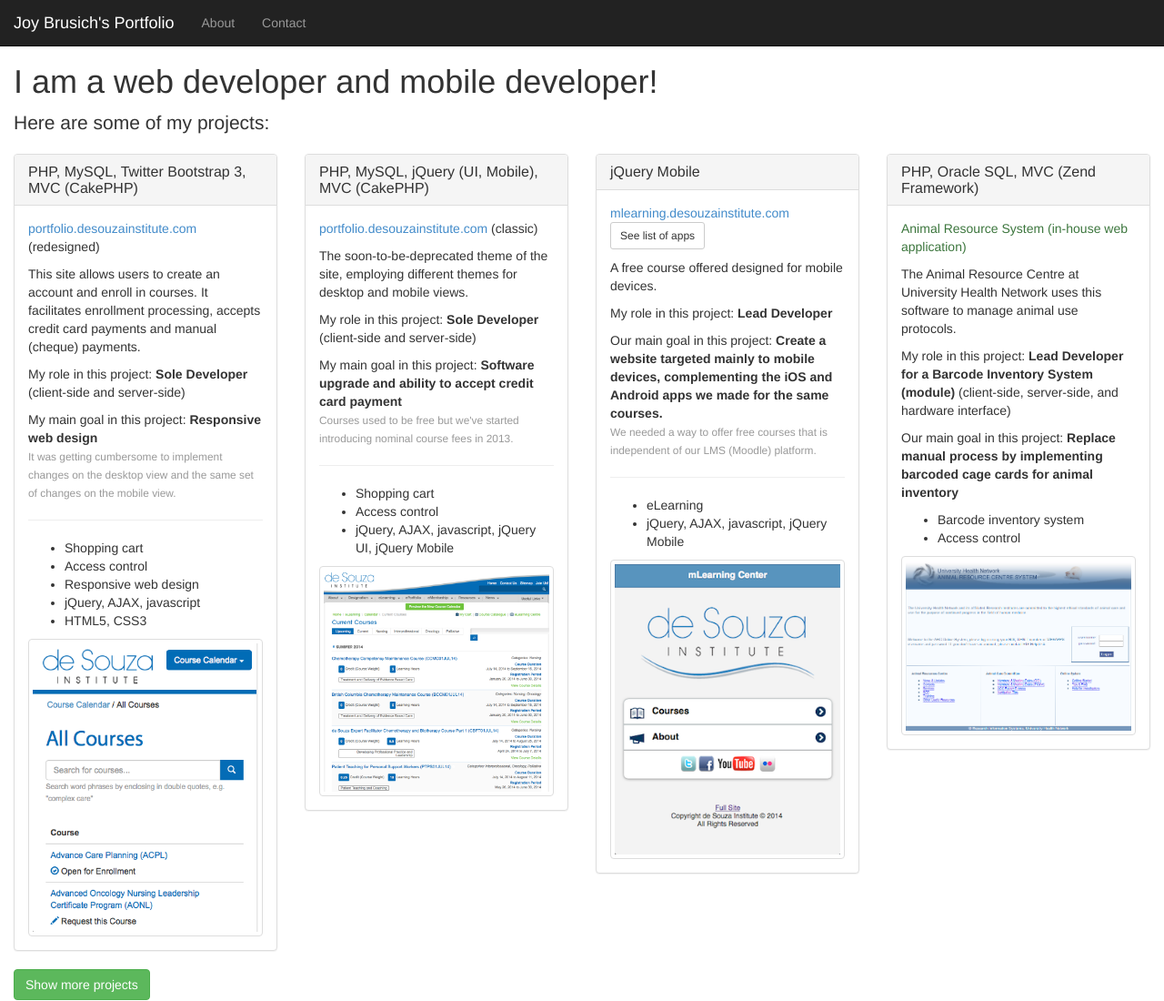
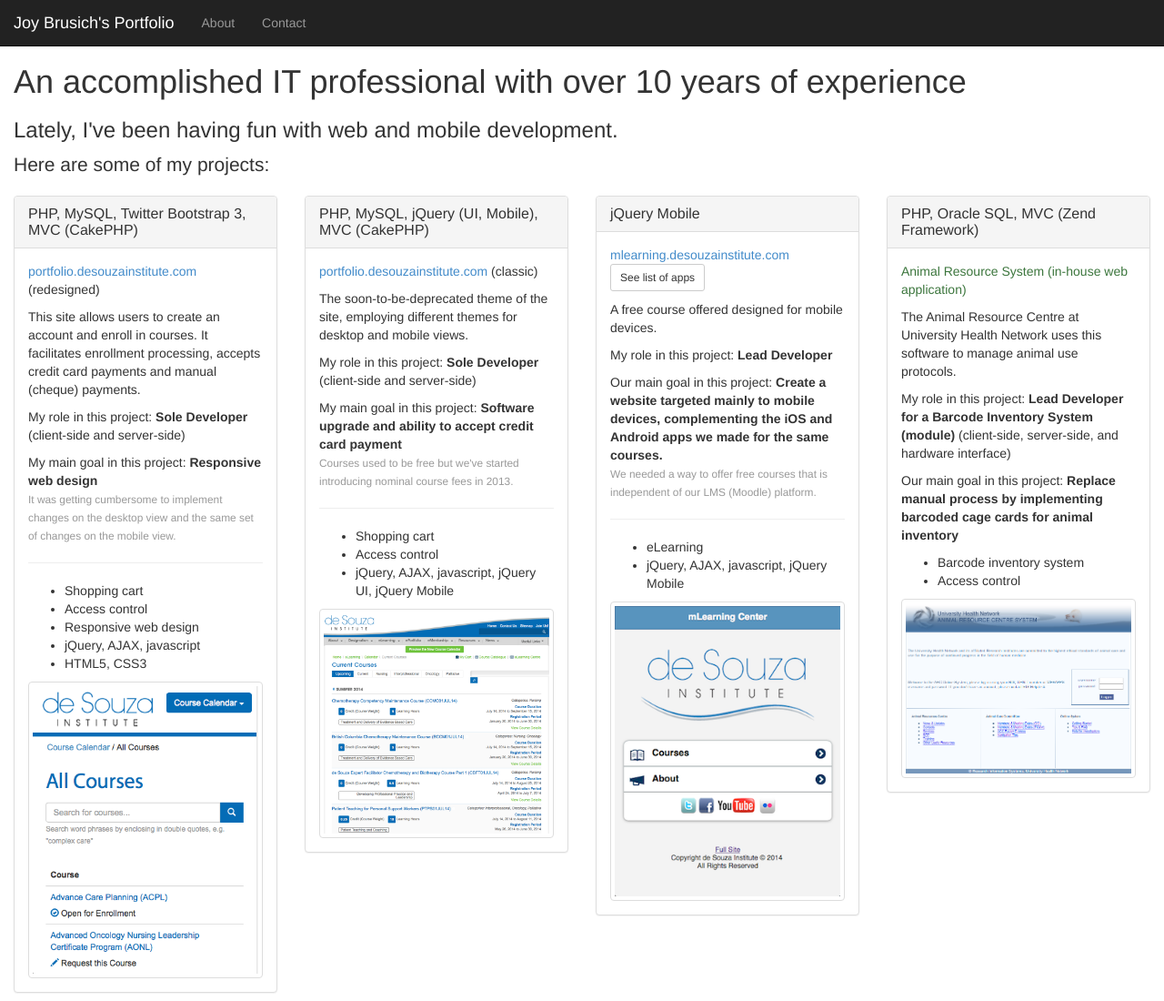
Before and after one commit to joybrusich/MyPortfolio, a plain HTML site: page index.html in a window 1280 px wide. Shown: the top 1100 px of the page at 91% size. Drawn offline with nearby package versions, Linux system fonts and the light colour scheme.

Commit message:
minor heading text change

```diff
--- a/index.html
+++ b/index.html
@@ -50,7 +50,8 @@
 
       <div>
 
-        <h1>I am a web developer and mobile developer!</h1>
+        <h1>An accomplished IT professional with over 10 years of experience</h1>
+        <h3>Lately, I've been having fun with web and mobile development.</h3>
         <p class="lead">Here are some of my projects:</p>
         <div class="row">
         <div class=" col-lg-3 col-md-3 col-sm-6">
```
